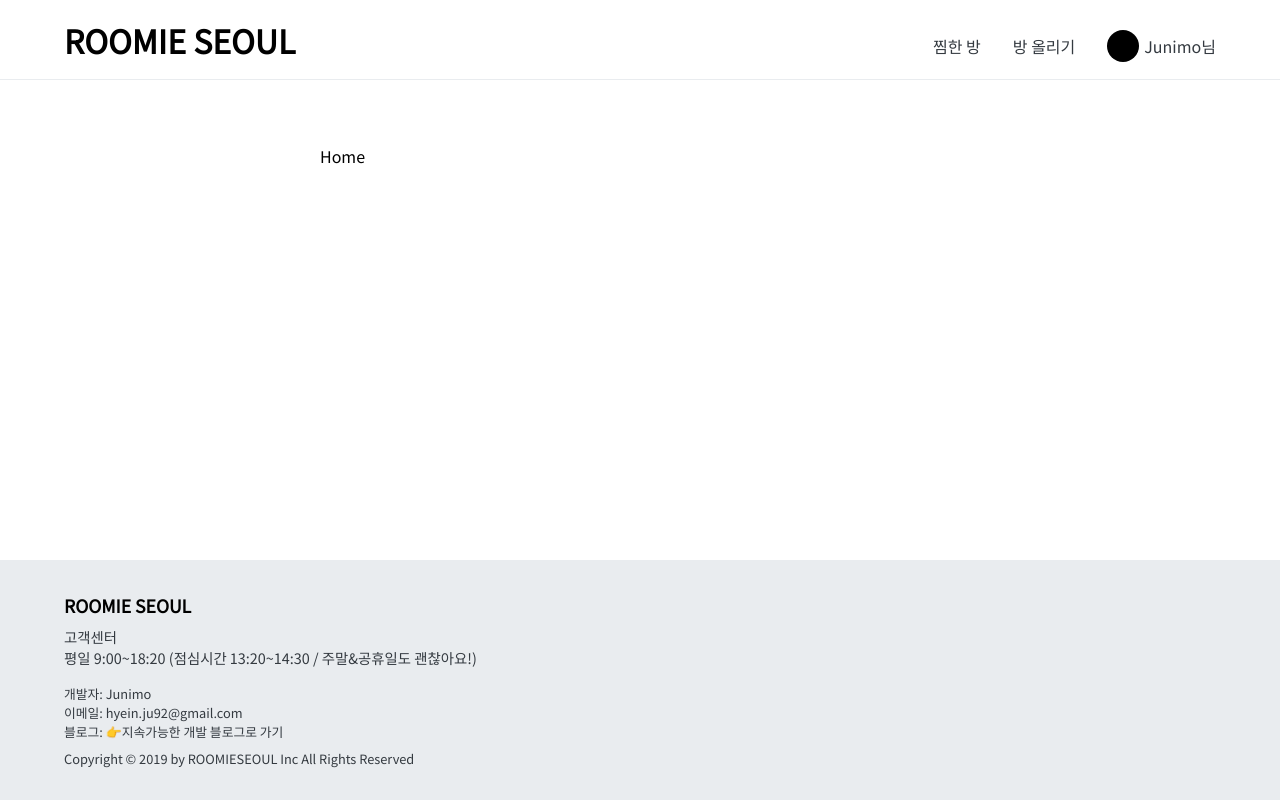
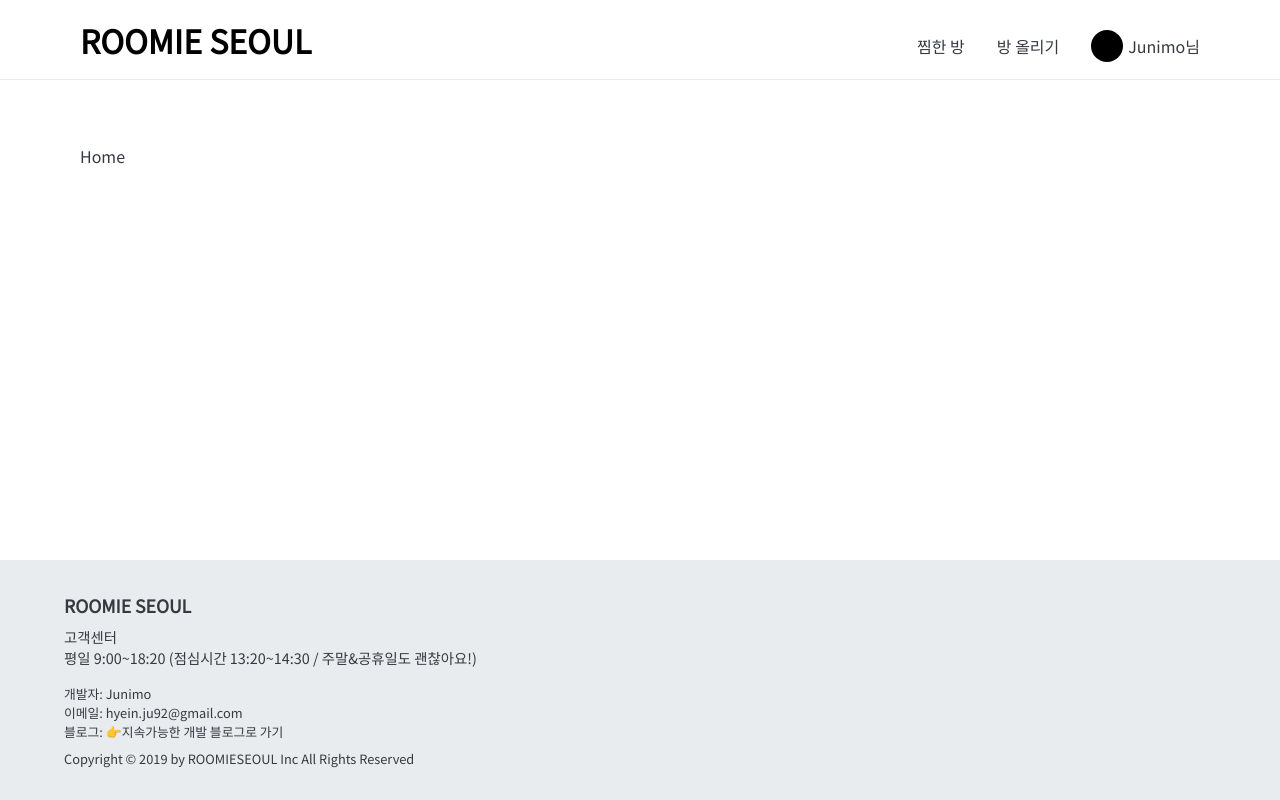
Before and after one commit to theJunimo/RoomieSeoul, a React app: page / in a window 1280 px wide. Built offline with nearby package versions, Linux system fonts and the light colour scheme.

Commit message:
Add drop-down menu when click user's profile and Fix minor code

```diff
--- a/src/components/App.js
+++ b/src/components/App.js
@@ -12,7 +12,7 @@ const App = () => {
                 <Route exact path="/post/:postid" component={PostPage} />
                 <Route exact path="/write" component={WritingPostPage} />
                 <Route path="/likedpost/:uerId" component={LikedPostListPage} />
-                <Route path="/mypage/:userId" component={MyPage} />
+                <Route path="/mypage/mypost/:userId" component={MyPage} />
                 <Route component={NotFoundPage}/>
             </Switch>
         </div>
--- a/src/components/common/Header/Header.js
+++ b/src/components/common/Header/Header.js
@@ -1,18 +1,19 @@
-import React from 'react';
+import React, { useState } from 'react';
 import styles from './Header.scss';
 import classNames from 'classnames/bind';
 import { Link } from 'react-router-dom';
 import Navigation from 'components/common/Navigation';
+import MyAcntSelectBox from './MyAcntSelectBox';
 
 const cx = classNames.bind(styles);
 
 //로그인 전 메뉴
 const MenuBfLogin = () => (
-    <div className={cx('margin-left-auto')}>
-        <div className={cx('menu-wrap')}>
-            <ul className={cx('menu')}>
+    <div className = {cx('margin-left-auto')}>
+        <div className = {cx('menu-wrap')}>
+            <ul className = {cx('menu')}>
                 <li>
-                    <Navigation to='/login' theme='main'>로그인/회원가입</Navigation>
+                    <Navigation to ='/login' theme='main'>로그인/회원가입</Navigation>
                 </li>
             </ul>
         </div>
@@ -20,20 +21,21 @@ const MenuBfLogin = () => (
 );
 
 //로그인 후 메뉴
-const MenuAfLogin = ({userId, userName = 'Junimo'}) => {
+function MenuAfLogin({userInfo = {userName: 'Junimo', userId: 'dummyForUserId'}, handleMenu})  {
+
     return(
         <div className={cx('margin-left-auto')}>
             <div className={cx('menu-wrap')}>
                 <ul className={cx('menu')}>
                     <li>
-                        <Navigation to={'/likedpost/'+userId} theme='main'>찜한 방</Navigation>
+                        <Navigation to = {`/likedpost/${userInfo.userId}`} theme = 'main'>찜한 방</Navigation>
                     </li>
                     <li>
-                        <Navigation to='/write' theme='main'>방 올리기</Navigation>
+                        <Navigation to = '/write' theme = 'main'>방 올리기</Navigation>
                     </li>
-                    <li>
-                        <Navigation to={'/mypage/'+userId} theme='main'>
-                            <span className= {cx('profile-img')}></span>{userName}님
+                    <li onClick = {handleMenu}>
+                        <Navigation theme = 'main'>
+                            <span className = {cx('profile-img')}></span><span className ={cx('span-margin-right')}>{userInfo.userName}님</span>
                         </Navigation>
                     </li>
                 </ul>
@@ -43,18 +45,25 @@ const MenuAfLogin = ({userId, userName = 'Junimo'}) => {
 }
 
 //헤더
-const Header = ({loginStatus = true}) => {
-    const Menu = loginStatus? MenuAfLogin : MenuBfLogin;
+function Header({loginState = true, userInfo}) {
+    const [visible, setVisible] = useState(false);
+
+    function handleMenu() {
+        setVisible(!visible);
+    }
 
     return (
-        <header className={cx('header')}>
-            <div className={cx('header-content')}>
-                <div className={cx('logo')}>
-                    <Link to="/">ROOMIE SEOUL</Link>
+        <React.Fragment>
+        <header className = {cx('header')}>
+            <div className = {cx('header-content')}>
+                <div className = {cx('logo')}>
+                    <Link to = "/">ROOMIE SEOUL</Link>
                 </div>
-                <Menu />
+                {loginState? (<MenuAfLogin handleMenu = {handleMenu}/>) : (<MenuBfLogin />)}
             </div>
         </header>
+        {visible? <MyAcntSelectBox/> : null}
+        </React.Fragment>
     );
 }
 
--- a/src/components/common/Header/Header.scss
+++ b/src/components/common/Header/Header.scss
@@ -6,8 +6,8 @@
         height: 5rem;
         width: 1400px;
         margin: 0 auto;
-        padding-left: 4rem;
-        padding-right: 4rem;
+        padding-left: 5rem;
+        padding-right: 5rem;
         border-bottom: 1px solid #e9ecef;
 
         //내부 아이템 세로 가운데 정렬
@@ -20,8 +20,8 @@
         }
 
         @include media("<medium") {
-            padding-left: 1rem;
-            padding-right: 1rem;
+            height: 8rem;
+            flex-direction: column;
         }
 
         .logo {
@@ -29,10 +29,17 @@
             color: black;
             font-size: 2rem;
             font-weight: 1000;
+
+            @include media("<medium") {
+                margin: auto;
+            }
         }
 
         .margin-left-auto {
             margin-left: auto;
+            @include media("<medium") {
+                margin: auto;
+            }
 
             .menu-wrap {
                 margin:0 auto;
--- /dev/null
+++ b/src/components/common/Header/MyAcntSelectBox.js
@@ -0,0 +1,31 @@
+import React, { useState } from 'react';
+import styles from './MyAcntSelectBox.scss';
+import classNames from 'classnames/bind';
+import Navigation from 'components/common/Navigation';
+
+const cx = classNames.bind('styles');
+
+export default function MyAcntSelectBox() {
+
+    function ItemList() {
+        const items = ['로그아웃', '내가 쓴 글', '프로필관리']
+
+        return items.map((item, idx) => (
+            <Navigation key = {idx}
+                        theme = 'selectBox'
+                        className = {cx('item')}
+                        to = {idx === 0? '/logout' : (idx === 1)? '/mypage/post' : '/mypage/profile'}>
+            {item}
+            </Navigation>
+            ))
+        }
+
+    return (
+        <div className = {cx('listBox-outer')}>
+            <div className = {cx('listBox')}>
+                <ItemList />
+            </div>
+        </div>
+    )
+
+}
--- /dev/null
+++ b/src/components/common/Header/MyAcntSelectBox.scss
@@ -0,0 +1,24 @@
+@import 'styles/utils';
+
+.listBox-outer{
+    width: 1400px;
+    position: relative;
+    padding: 0 5rem;
+    margin: 0 auto;
+
+
+    .listBox {
+        position: absolute;
+        right: 0;
+        display: flex;
+        flex-direction: column;
+        align-items: center;
+        margin-right: 5rem;
+        color: $fontGray;
+        width: 7.3rem;
+        border: 1px solid #e9ecef;
+        border-top: 0;
+        background-color: white;
+
+    }
+}
--- a/src/components/common/Navigation/Navigation.scss
+++ b/src/components/common/Navigation/Navigation.scss
@@ -2,6 +2,7 @@
 
 .nav {
     color: $fontGray;
+    cursor: pointer;
 
     &.main {
         &:active, &:hover {
@@ -14,8 +15,20 @@
         font-size: 0.9rem;
         margin-left: 5px;
 
-        &:hover {
+        &:active, &:hover {
             text-decoration: underline;
         }
     }
+
+    &.selectBox {
+        font-size: 0.9rem;
+        padding: 0.5rem;
+        align-items: center;
+        text-align: center;
+        cursor: pointer;
+
+        &:hover {
+            color: #868e96;
+        }
+    }
 }
--- a/src/components/common/PageTemplate/MainContentWrapper.scss
+++ b/src/components/common/PageTemplate/MainContentWrapper.scss
@@ -10,16 +10,17 @@
     width: 1400px;
     margin: 0 auto;
 
-    padding: 4rem 4rem;
+    padding: 4rem 5rem;
 
     @include media("<wide") {
-        width: 768px;
+        width: 100%;;
     }
+
     @include media("<large") {
-        width: 512px;
+        width: 100%;
     }
+
     @include media("<medium") {
         width: 100%;
     }
-
 }
--- a/src/containers/form/WritingFormContainer.js
+++ b/src/containers/form/WritingFormContainer.js
@@ -42,8 +42,8 @@ class WritingFormContainer extends Component {
     }
 
     render() {
-        const {currentStep, postInfo} = this.props;
-        const {submitTitle, submitRoomType, submitPayment, submitAddress, submitOthers, submitDetail} = this;
+        const { currentStep, postInfo } = this.props;
+        const { submitTitle, submitRoomType, submitPayment, submitAddress, submitOthers, submitDetail } = this;
 
         return(
             <WritingForm currentStep = {currentStep}
--- /dev/null
+++ b/src/containers/list/LikedPostListContainer.js
@@ -0,0 +1,52 @@
+import React, { Component } from 'react';
+import { connect } from 'react-redux';
+import { bindActionCreators } from 'redux';
+import * as mngLikedPostActions from 'store/modules/mngLikedPost';
+import LikedPostListWrapper from 'components/list/LikedPostList';
+
+
+class LikedPostListComponent extends Component {
+    showModal = () => {
+        const { MngLikedPostActions } = this.props;
+        MngLikedPostActions.showModal();
+    }
+
+    closeModal = () => {
+        const { MngLikedPostActions } = this.props;
+        MngLikedPostActions.closeModal();
+    }
+
+    cancelLike = (postId) => {
+        console.log('좋아요 취소하기');
+        //const { MngLikedPostActions } = this.props;
+       // MngLikedPostActions.cancelLike(postId);
+    }
+
+    goToPostPage = (postId) => {
+        console.log('상세페이지 가기');
+        //const { MngLikedPostActions } = this.props;
+        //MngLikedPostActions.goToPostPage(postId);
+    }
+
+    render() {
+        const { modalVisible } = this.props;
+        const { showModal, closeModal, cancelLike, goToPostPage } = this;
+        return(
+            <LikedPostListWrapper
+                modalVisible = { modalVisible }
+                showModal = { showModal }
+                closeModal = { closeModal }
+                cancelLike = { cancelLike }
+                goToPostPage = { goToPostPage }/>
+        )
+    }
+}
+
+export default connect(
+    (state) => ({
+        modalVisible: state.mngLikedPost.get('modalVisible')
+    }),
+    (dispatch) => ({
+        MngLikedPostActions: bindActionCreators(mngLikedPostActions, dispatch)
+    })
+)(LikedPostListComponent);
--- a/src/styles/base.scss
+++ b/src/styles/base.scss
@@ -1,10 +1,11 @@
 /* body, 타이포그래피 등 기본 스타일 설정 */
 @import url('https://fonts.googleapis.com/css?family=Noto+Sans+KR&display=swap&subset=korean');
-
+@import 'styles/utils';
 
 body {
     margin: 0;
     box-sizing: border-box;
+    color: $fontGray;
     font-family: 'Noto Sans KR', sans-serif;
     -webkit-font-smoothing: antialiased;
     -moz-osx-font-smoothing: grayscale;
--- a/src/styles/utils.scss
+++ b/src/styles/utils.scss
@@ -2,14 +2,14 @@
 
 $basicBlue: #53b4e0;
 $basicYellow: #fab300;
-$darkerYellow: #eba800;
+$darkerYellow: #f5af00;
 $lightGray: #e9ecef;
 
 //기본 글자 색상
 $fontGray: #343a40;
 
 /*반응형 디자인 시 참조할 구간*/
-$breakpoints: (small: 320px, medium: 768px, large: 1024px, wide: 1400px);
+$breakpoints: (small: 576px, medium: 768px, large: 1024px, wide: 1400px);
 
 @mixin dividerLine {
     margin: 1.5rem 0;
```
